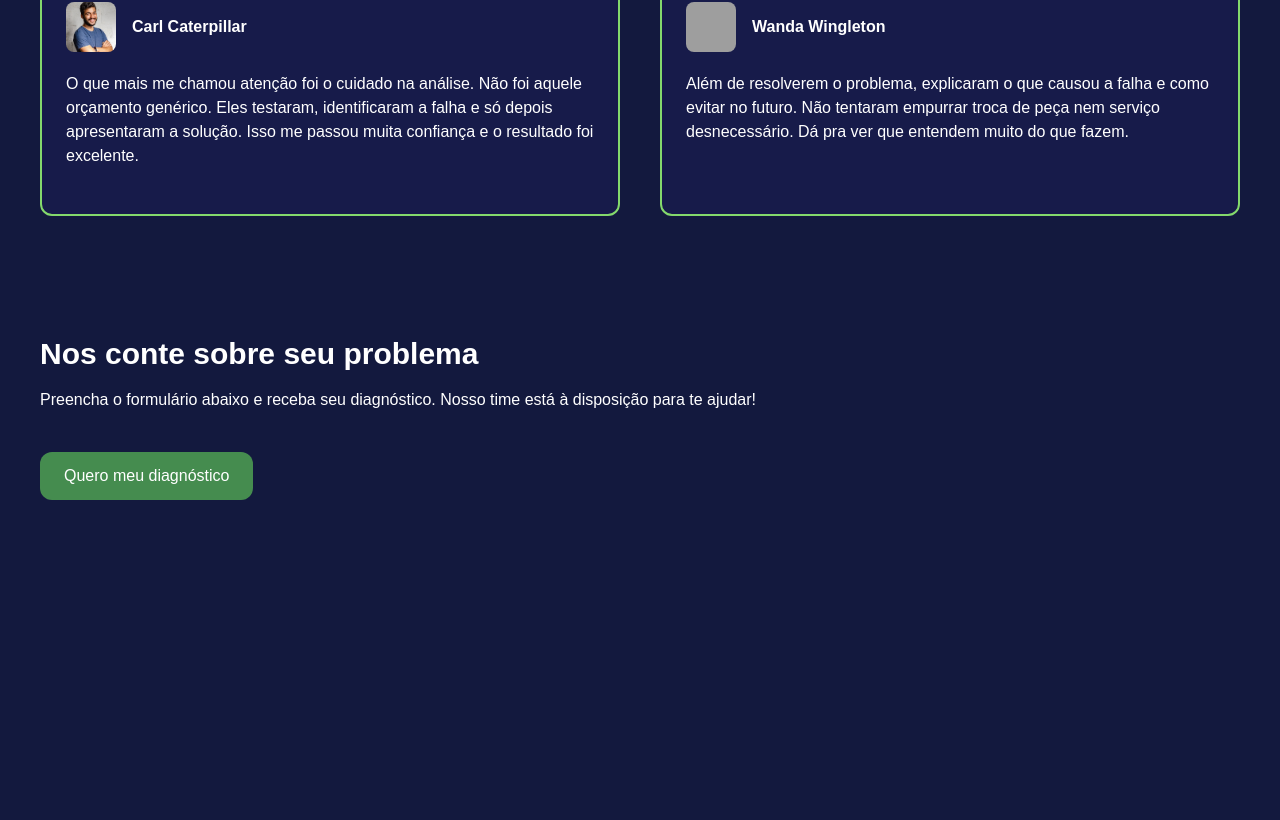
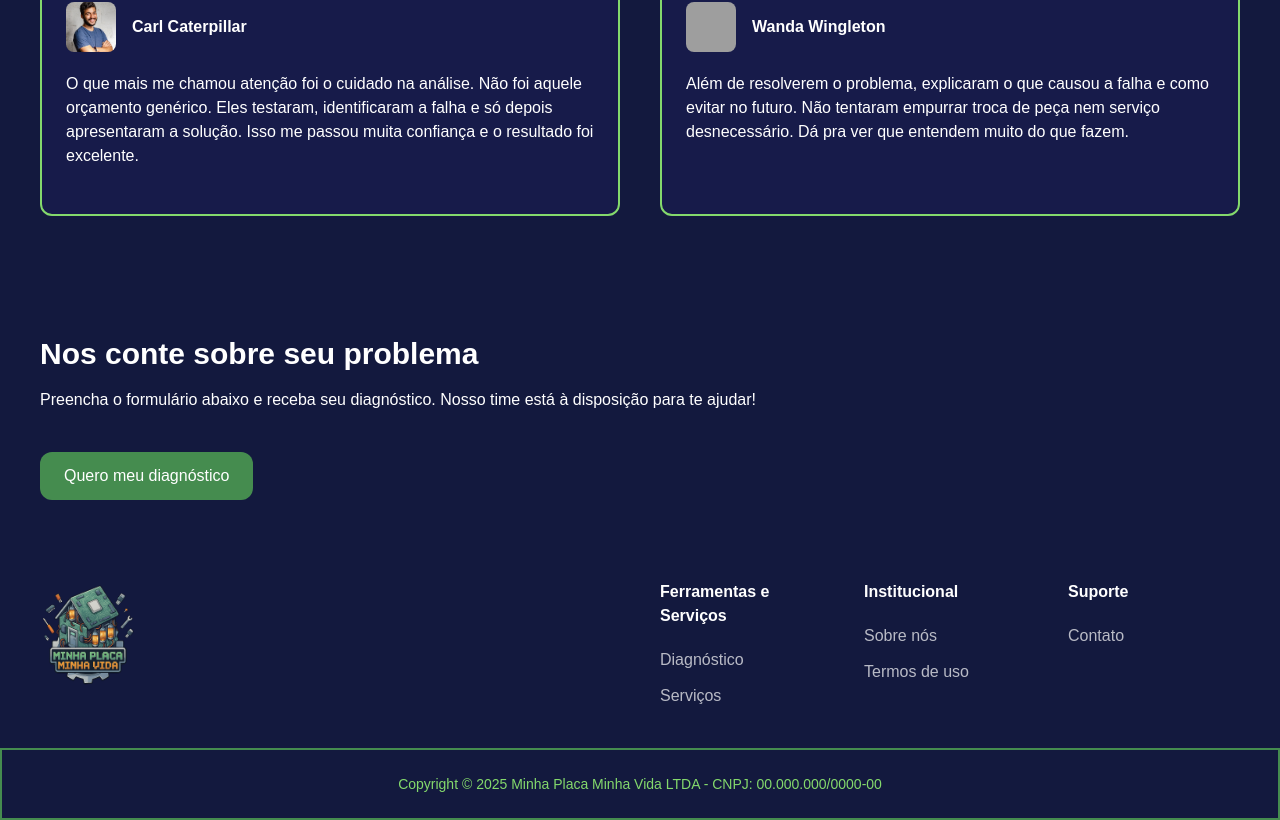
Before and after one commit to codingbyjess/minha-placa-minha-vida, a Next.js app: page / in a window 1280 px wide. Shown: the part 1916-2736 px from the top of the page. Before the commit the page ends 2456 px from the top, so only its background shows below. Built offline with nearby package versions, Linux system fonts and the light colour scheme; grey boxes are pictures that could not be loaded.

Commit message:
feat(layout): add footer

```diff
--- /dev/null
+++ b/app/components/footer/Footer.tsx
@@ -0,0 +1,103 @@
+import Image from 'next/image';
+import Link from 'next/link';
+
+const Footer = () => {
+    return (
+        <footer className="flex flex-col w-full">
+            <div className="
+            flex
+            flex-col
+            md:flex-row
+            justify-around
+            p-10
+            gap-10"
+            >
+                <div className="
+                w-full
+                md:w-1/2
+                flex
+                justify-center
+                md:justify-start"
+                >
+                    <Image
+                        src="/minha-placa-minha-vida-icon.png"
+                        alt="Minha Placa Minha Vida"
+                        width={100}
+                        height={100}
+                        className='mb-5'
+                    />
+                </div>
+
+                <div className="
+                grid
+                grid-cols-1
+                sm:grid-cols-3
+                w-full
+                md:w-1/2
+                gap-8"
+                >
+                    <div className="flex flex-col gap-3">
+                        <h2 className='font-bold text-foreground mb-2'>
+                            Ferramentas e Serviços
+                        </h2>
+                        <Link href='' className='
+                        text-foreground/70
+                        hover:text-foreground/50
+                        transition'
+                        >
+                            Diagnóstico
+                        </Link>
+                        <Link href='' className='
+                        text-foreground/70
+                        hover:text-foreground/50
+                        transition'
+                        >
+                            Serviços
+                        </Link>
+                    </div>
+
+                    <div className="flex flex-col gap-3">
+                        <h2 className='font-bold text-foreground mb-2'>
+                            Institucional
+                        </h2>
+                        <Link href='' className='
+                        text-foreground/70
+                        hover:text-foreground/50
+                        transition'
+                        >
+                            Sobre nós
+                        </Link>
+                        <Link href='' className='
+                        text-foreground/70
+                        hover:text-foreground/50
+                        transition'
+                        >
+                            Termos de uso
+                        </Link>
+                    </div>
+
+                    <div className="flex flex-col gap-3">
+                        <h2 className='font-bold text-foreground mb-2'>
+                            Suporte
+                        </h2>
+                        <Link href='' className='
+                        text-foreground/70
+                        hover:text-foreground/50
+                        transition'
+                        >
+                            Contato
+                        </Link>
+                    </div>
+                </div>
+            </div>
+
+            <div className="p-6 border-2 border-(--third) flex justify-center items-center">
+                <p className="text-(--second) text-sm text-center">
+                    Copyright © 2025 Minha Placa Minha Vida LTDA - CNPJ: 00.000.000/0000-00
+                </p>
+            </div>
+        </footer>
+    );
+}
+
+export default Footer;
--- a/app/layout.tsx
+++ b/app/layout.tsx
@@ -2,6 +2,7 @@ import type { Metadata } from "next";
 import { Inter } from "next/font/google";
 import "./globals.css";
 import Header from "./components/header/Header";
+import Footer from "./components/footer/Footer";
 
 const inter = Inter({
   variable: "--font-inter",
@@ -25,6 +26,7 @@ export default function RootLayout({
       >
         <Header />
         {children}
+        <Footer />
       </body>
     </html>
   );
```
